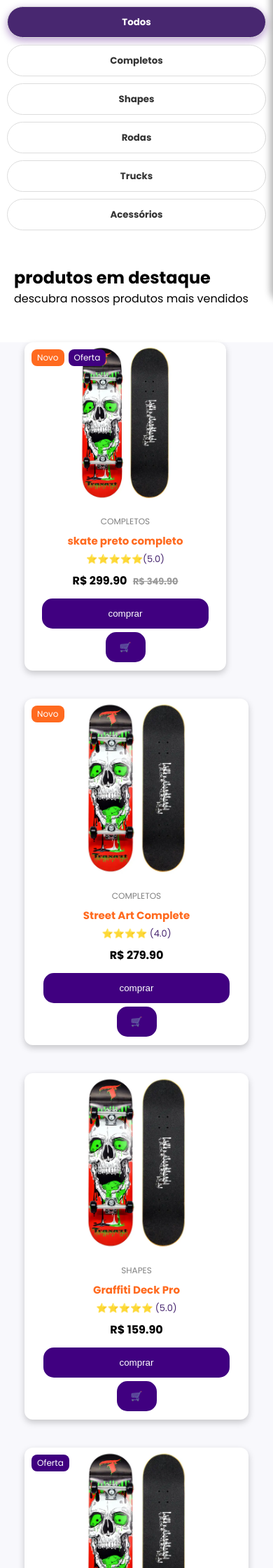
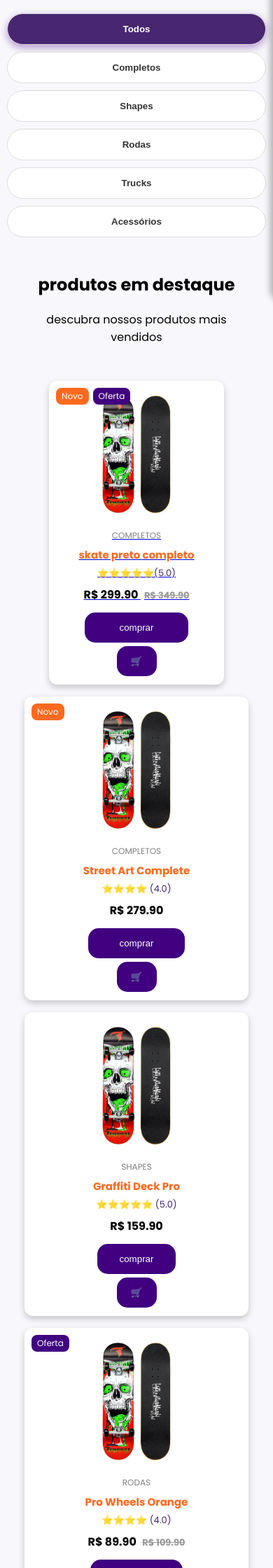
Before and after one commit to ferreiravih/Skate-Lab, a PHP site: page /skateshop/skateee.php in a window 390 px wide. Shown: the part 411-2651 px from the top of the page at 70% size. Run offline with PHP 8.4, Linux system fonts and the light colour scheme.

Commit message:
skateshop responsivo

```diff
--- a/carrinho/carrinho.css
+++ b/carrinho/carrinho.css
@@ -85,7 +85,7 @@
   margin-bottom: 10px;
   color: #e46a25;
   font-weight: bolder;
-  font-size: 28px;
+  font-size: 20px;
 }
 
 .precounitario {
--- a/skateshop/skateee.css
+++ b/skateshop/skateee.css
@@ -1,50 +1,58 @@
-.container{
-  background-color: #fff;
+/* ========================== */
+/* ESTILO GERAL */
+/* ========================== */
+body {
+  margin: 0;
+  font-family: 'Poppins', sans-serif;
+  background-color: #f8f8fc;
 }
 
+/* BANNER PRINCIPAL */
 .imgebarra {
   position: relative;
+  width: 90%;           /* espaço lateral */
+  max-width: 1920px;    /* limita em telas grandes */
   height: 250px;
   background: url("../img/imgs-skateshop/banner.jpg") center/cover no-repeat;
   border-radius: 15px;
-  margin: 20px;
+  margin: 20px auto;
   display: flex;
   align-items: center;
   justify-content: flex-start;
-  padding-left: 40px;
   color: white;
   overflow: hidden;
 }
 
-/* Texto do banner */
 .texto {
+  max-width: 400px;
+  color: #ff6a1f;
   position: absolute;
-  top: 50%;
-  right: 8%;
-  transform: translateY(-50%);
-  color: #ff6a1f;
-  text-align: right;
-  max-width: 400px;
+  right: 20px; /* distancia da borda direita */
+  top: 50%;    /* centraliza verticalmente */
+  transform: translateY(-50%); /* ajuste fino do centramento vertical */
+  text-align: right; /* alinha o texto à direita */
+
 }
 
 .texto h1 {
   font-size: 32px;
   margin-bottom: 10px;
-  font-family: 'poppins', sans-serif;
 }
 
 .texto p {
-  font-family: 'poppins', sans-serif;
   font-weight: 900;
 }
 
-/* Botões de categorias */
+/* ========================== */
+/* CATEGORIAS / BOTÕES */
+/* ========================== */
 .categories {
   display: flex;
   justify-content: center;
   flex-wrap: wrap;
   gap: 15px;
   margin: 20px 0;
+  padding: 0 10px;
 }
 
 .categories button {
@@ -52,13 +60,13 @@
   border: 1px solid #ddd;
   padding: 10px 20px;
   border-radius: 25px;
-  font-weight: 600;
+  font-weight: 700;
   color: #333;
   cursor: pointer;
   transition: 0.3s;
-  width: 250px;
+  width: 100%;
+  max-width: 220px;
   height: 50px;
-  font-family: 'poppins', sans-serif;
 }
 
 .categories button:hover {
@@ -74,9 +82,13 @@
   box-shadow: 0px 4px 12px rgba(75, 0, 130, 0.4);
 }
 
+/* ========================== */
+/* TEXTOS DE DESTAQUE */
+/* ========================== */
 .desta, .parag {
-  font-family: 'poppins', sans-serif;
-  margin-left: 176px;
+  text-align: center;
+  margin: 20px auto;
+  max-width: 90%;
 }
 
 .desta {
@@ -88,32 +100,35 @@
   margin-bottom: 10px;
 }
 
+/* ========================== */
+/* PRODUTOS / CARDS */
+/* ========================== */
 .produtos {
   margin-top: 50px;
-  margin-bottom: 50px;
-  background: #f8f8fc;
+  margin-bottom: 80px;
 }
 
-/* Container dos cards */
 .produtos .containershop {
-  justify-content: center;
   display: flex;
   flex-wrap: wrap;
-  gap: 40px;
-  font-family: 'poppins', sans-serif;
+  justify-content: center;
+  gap: 17px;
 }
 
-/* Card */
 .produtos .card {
-  align-items: center;
   background: #fff;
   border-radius: 12px;
   box-shadow: 0 4px 10px rgba(0, 0, 0, 0.205);
   overflow: hidden;
   position: relative;
-  width: 360px;
-  height: 450px;
+  width: 320px;        /* largura padrão */
+  max-width: 350px;    /* não estoura */
+  min-width: 280px;    /* evita ficar muito estreito */
+  height: auto;
   transition: transform 0.3s ease;
+  display: flex;
+  flex-direction: column;
+  align-items: center;
 }
 
 .produtos .card:hover {
@@ -121,10 +136,11 @@
 }
 
 .produtos .card img {
-  width: 250px;
-  height: 250px;
-  display: block;
-  margin: 0 auto;
+  width: 70%;
+  max-width: 220px; /* não deixa gigante */
+  height: auto;
+  object-fit: contain;
+  margin-top: 15px;
 }
 
 /* Selos */
@@ -136,7 +152,7 @@
   gap: 6px;
 }
 
-.produtos .oferta, .novo {
+.produtos .novo, .produtos .oferta {
   color: #fff;
   font-size: 12px;
   padding: 3px 8px;
@@ -152,17 +168,9 @@
 }
 
 /* Info */
-
-.containershop a{
-  text-decoration: none;
-  color: inherit;
-}
-
-
 .produtos .info {
   padding: 12px;
   text-align: center;
-
 }
 
 .produtos .categoria {
@@ -196,7 +204,7 @@
   margin-left: 5px;
 }
 
-/* Botões */
+/* Botões de compra */
 .botaocomprar,
 .botaocarrinho {
   background: #400080;
@@ -210,7 +218,7 @@
 }
 
 .botaocomprar {
-  width: 270px;
+  width: 200px;   /* largura fixa confortável */
 }
 
 .botaocarrinho {
@@ -225,41 +233,29 @@
 /* ========================== */
 /* RESPONSIVIDADE */
 /* ========================== */
-
-/* Tablet (até 1024px) */
 @media (max-width: 1024px) {
-  .texto {
-    right: 5%;
-    max-width: 300px;
-  }
-
   .texto h1 {
     font-size: 26px;
   }
 
   .desta, .parag {
-    margin-left: 80px;
+    max-width: 80%;
   }
 
   .produtos .card {
-    width: 300px;
-    height: auto;
+    max-width: 280px;
   }
 }
 
-/* Celular (até 768px) */
 @media (max-width: 768px) {
   .imgebarra {
+    width: 95%;
+    padding: 0 20px;
     height: 200px;
-    padding-left: 20px;
-    margin: 10px;
   }
 
   .texto {
-    position: static;
-    text-align: left;
-    transform: none;
-    max-width: 90%;
+    text-align: center;
     margin: 0 auto;
   }
 
@@ -272,19 +268,13 @@
   }
 
   .categories {
-    flex-wrap: wrap;
     gap: 10px;
     padding: 0 10px;
   }
 
   .categories button {
-    width: 100%;
+    max-width: 100%;
     height: 45px;
-  }
-
-  .desta, .parag {
-    margin-left: 20px;
-    text-align: left;
   }
 
   .produtos .containershop {
@@ -295,12 +285,12 @@
   .produtos .card {
     width: 90%;
     max-width: 320px;
-    height: auto;
+    min-width: 250px;
   }
 
   .produtos .card img {
     width: 80%;
-    height: auto;
+    max-width: 180px;
   }
 
   .botaocomprar {
```
